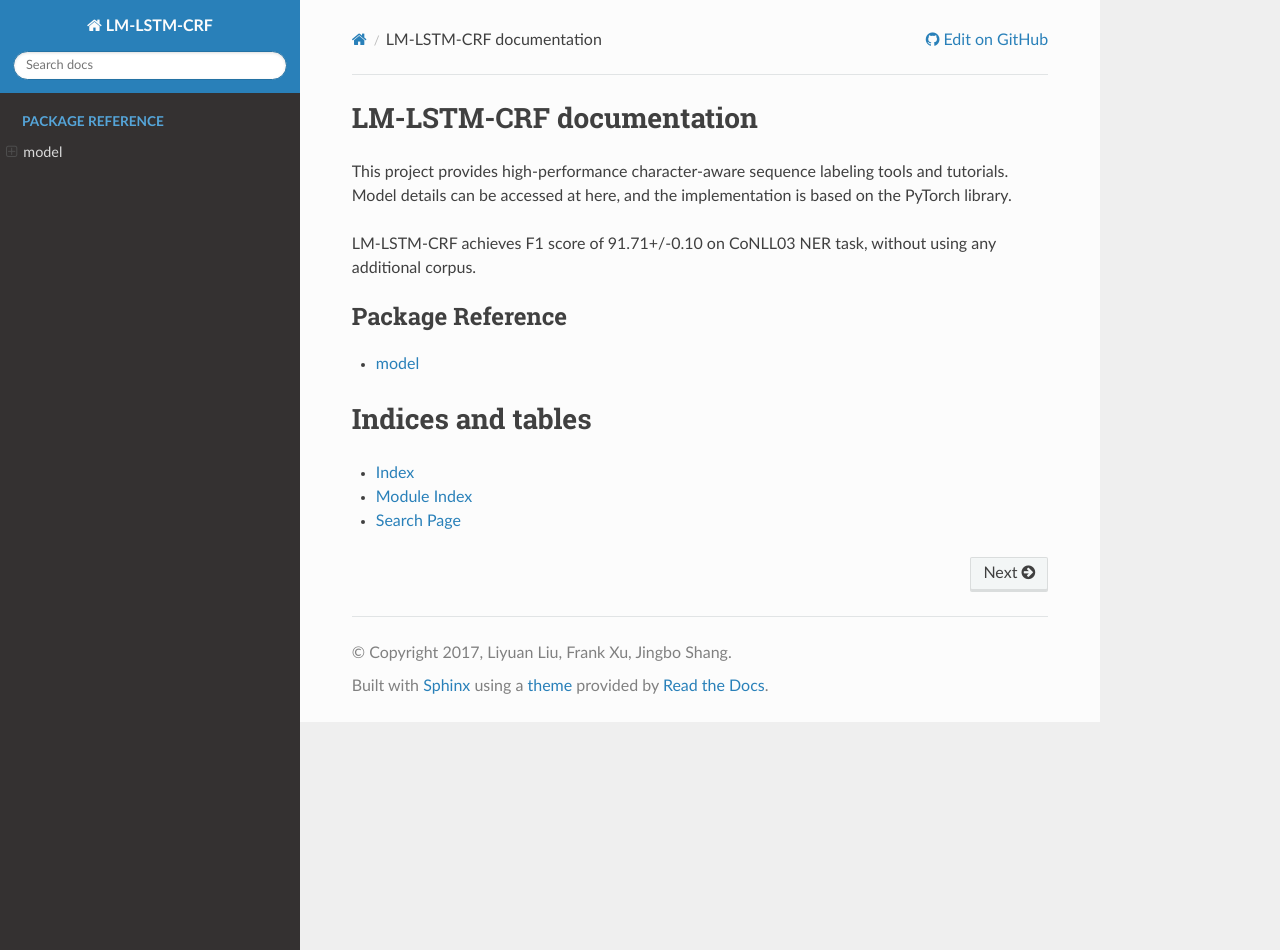
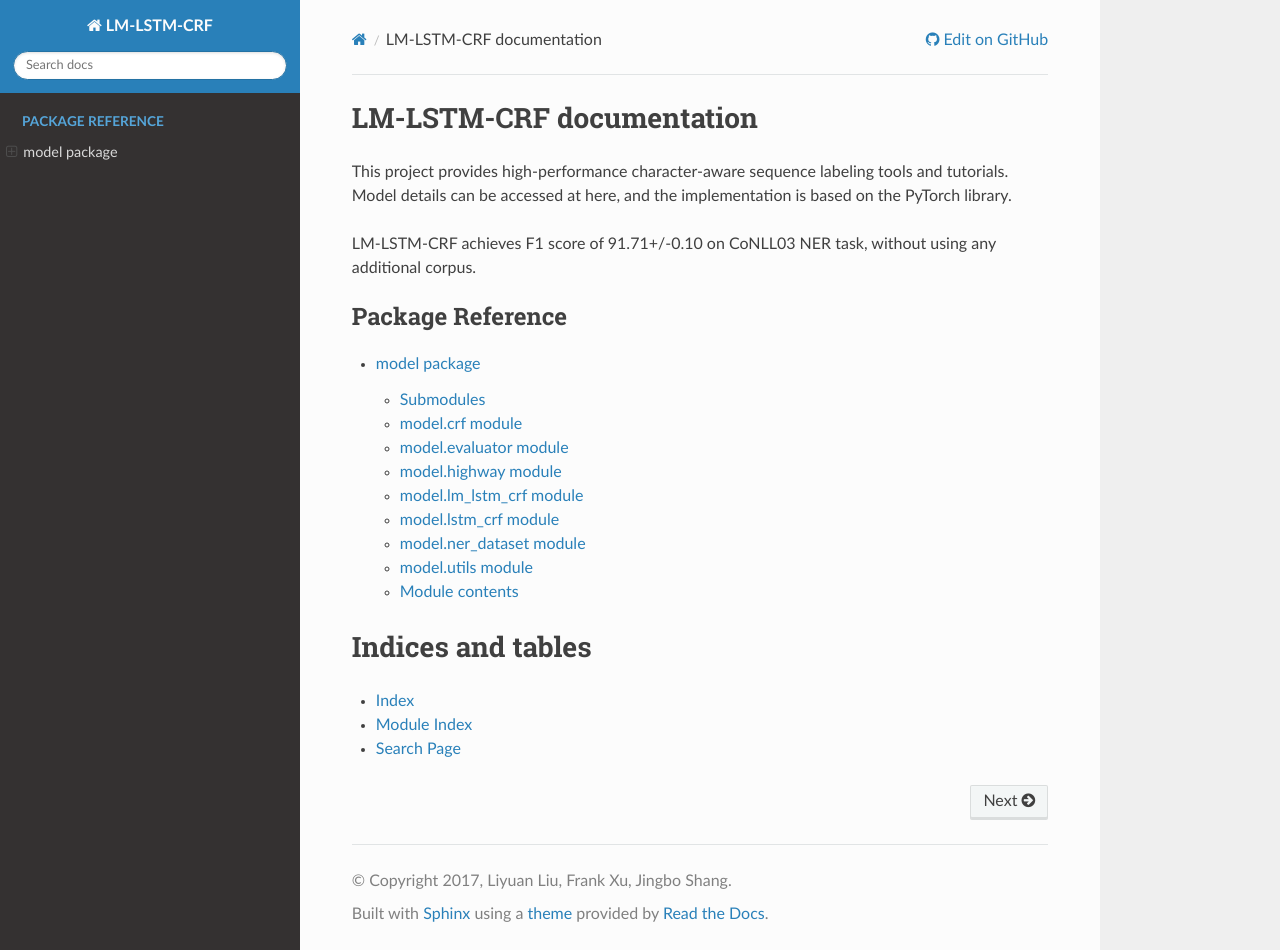
Before and after one commit to LiyuanLucasLiu/LM-LSTM-CRF, a Sphinx documentation site: the page built from docs/source/index.rst, in a window 1280 px wide and 950 px high. Built offline with Sphinx 7.4.7 and the Read the Docs theme 2.0.0, drawn with Linux system fonts in a browser that asks for light colours.

Commit message:
update docs

```diff
--- a/docs/source/index.rst
+++ b/docs/source/index.rst
@@ -20,10 +20,10 @@ LM-LSTM-CRF achieves F1 score of 91.71+/-0.10 on CoNLL03 NER task, without using
    notes/*
 
 .. toctree::
-   :maxdepth: 1
+   :maxdepth: 4
    :caption: Package Reference
 
-   modules
+   model
 
 
 Indices and tables
```
